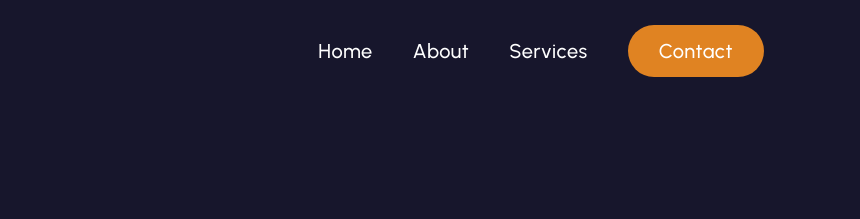
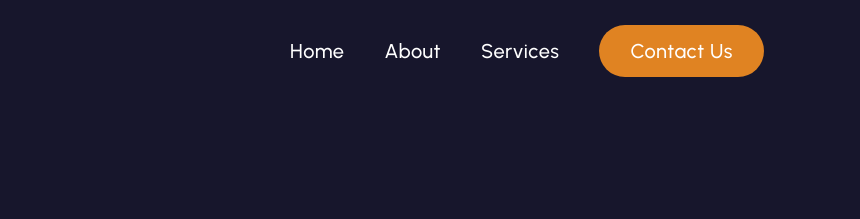
Before and after one commit to dipali-chauhan/omnimavens, a plain HTML site: page index.html in a window 1280 px wide. Shown: the top 219 px of the page, 420-1280 px from the left. Drawn offline with nearby package versions, Linux system fonts and the light colour scheme.

Commit message:
testing live pages

```diff
--- a/index.html
+++ b/index.html
@@ -27,7 +27,7 @@
 							<li><a href="@omni-banner" title="Home">Home</a></li>
 							<li><a href="#omni-about" title="About">About</a></li>
 							<li><a href="#omni-services" title="Services">Services</a></li>
-							<li class="omni-contact"><a href="#omni-contact" title="Contact" class="common-btn">Contact</a></li>
+							<li class="omni-contact"><a href="#omni-contact" title="Contact" class="common-btn">Contact Us</a></li>
 						</ul>
 					</div>
 				</div>
```
